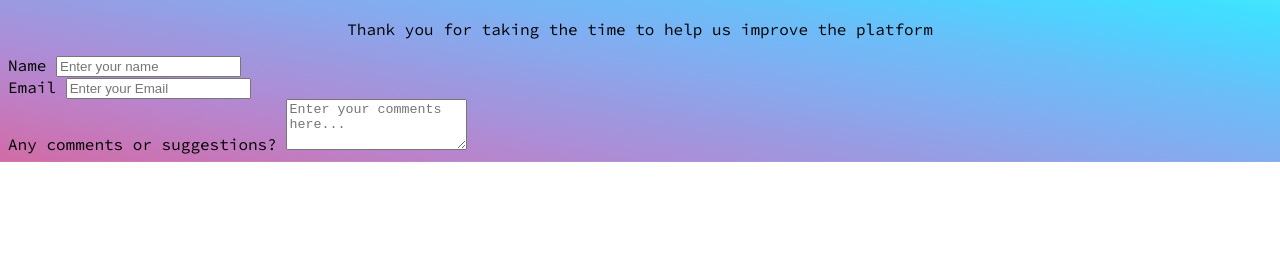
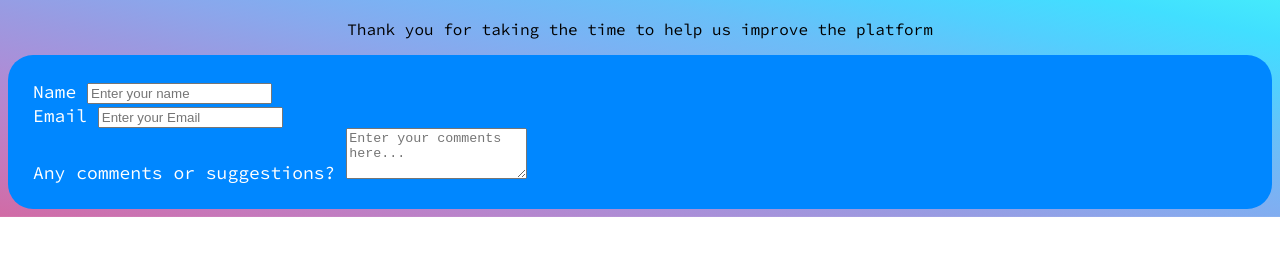
Before and after one commit to Bluefox182/Survey-Form, a plain HTML site: page index.html in a window 1280 px wide. Shown: the part 64-320 px from the top of the page. Drawn offline with Linux system fonts and the light colour scheme.

Commit message:
adding style to form labels

```diff
--- a/styles/style.css
+++ b/styles/style.css
@@ -32,4 +32,9 @@ body {
 }
 
 form {
+  background-color: #0087ff;
+  padding: 25px;
+  border-radius: 25px;
+  font-size: 18px;
+  color: white;
 }
```
